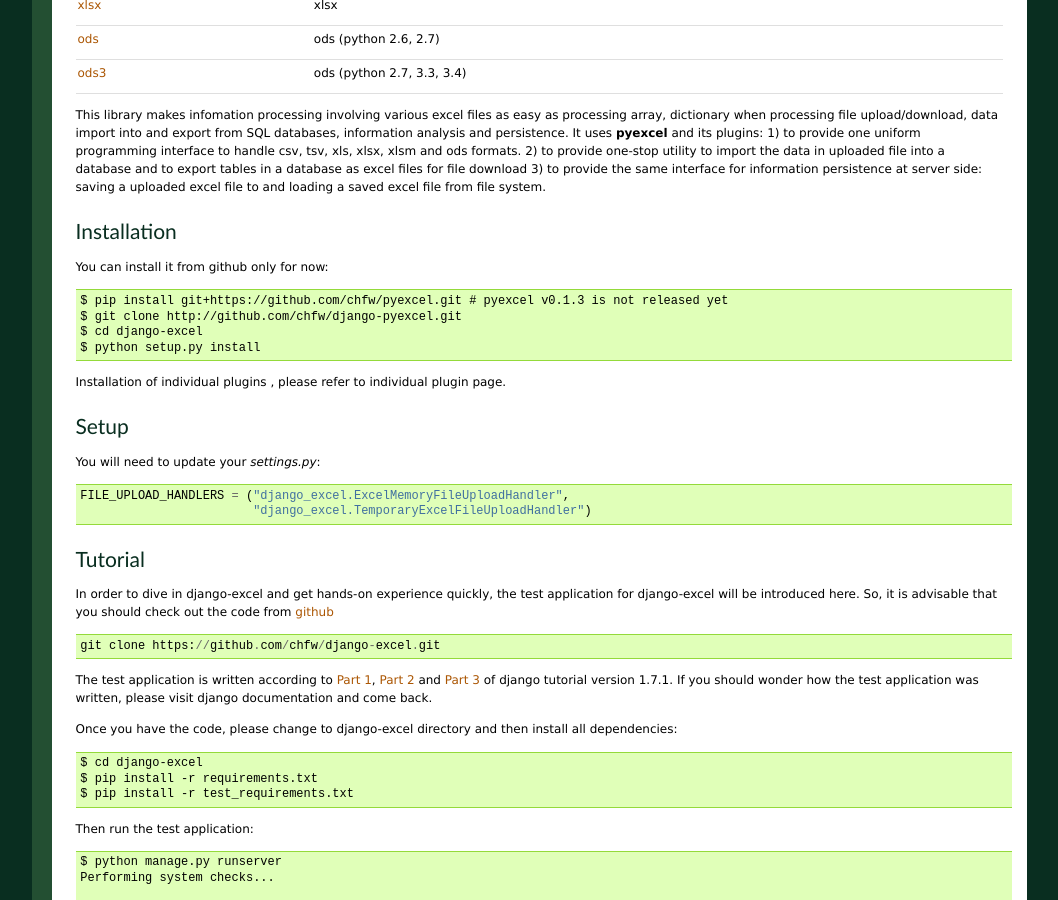
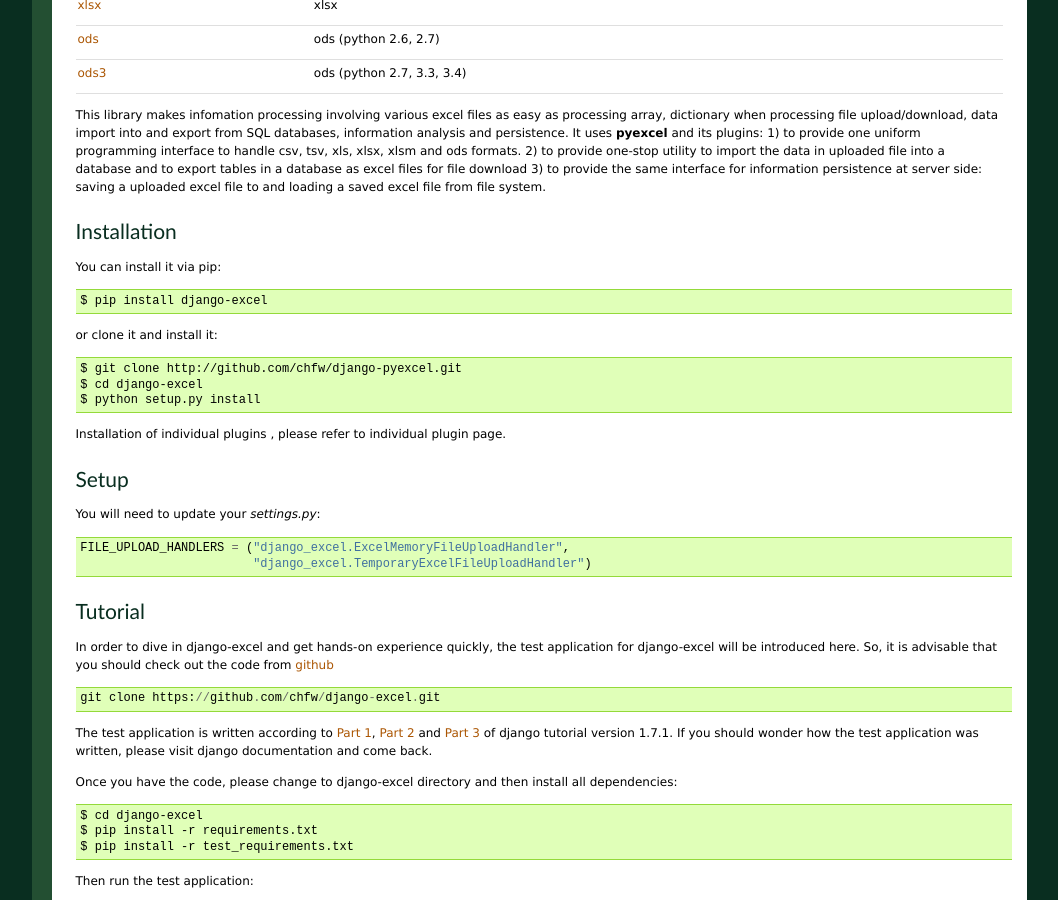
Before and after one commit to pyexcel-webwares/django-excel, a Sphinx documentation site: the page built from doc/source/index.rst, in a window 1280 px wide and 900 px high, scrolled down 854 px. Shown: the whole window, without its empty margins (111-1169 px from the left). Built offline with Sphinx 7.4.7, drawn with Linux system fonts in a browser that asks for light colours.

Commit message:
ready for release

```diff
--- a/doc/source/index.rst
+++ b/doc/source/index.rst
@@ -47,9 +47,13 @@
 
 Installation
 --------------
-You can install it from github only for now::
+You can install it via pip::
 
-    $ pip install git+https://github.com/chfw/pyexcel.git # pyexcel v0.1.3 is not released yet
+    $ pip install django-excel
+
+
+or clone it and install it::
+
     $ git clone http://github.com/chfw/django-pyexcel.git
     $ cd django-excel
     $ python setup.py install
--- a/setup.py
+++ b/setup.py
@@ -10,8 +10,7 @@
 
 dependencies = [
     'pyexcel>=0.1.3',
-    'pyexcel-webio>=0.0.1',
-    'Django==1.7.1'
+    'Django>=1.7.1'
 ]
 
 setup(
@@ -39,7 +38,6 @@
         'License :: OSI Approved :: GNU General Public License v3 (GPLv3)',
         'Intended Audience :: Developers',
         'Programming Language :: Python :: 2',
-        'Programming Language :: Python :: 2.6',
         'Programming Language :: Python :: 2.7',
         'Programming Language :: Python :: 3',
         'Programming Language :: Python :: 3.3',
```
Also changed, not shown: README.rst (+7 -2 lines).
